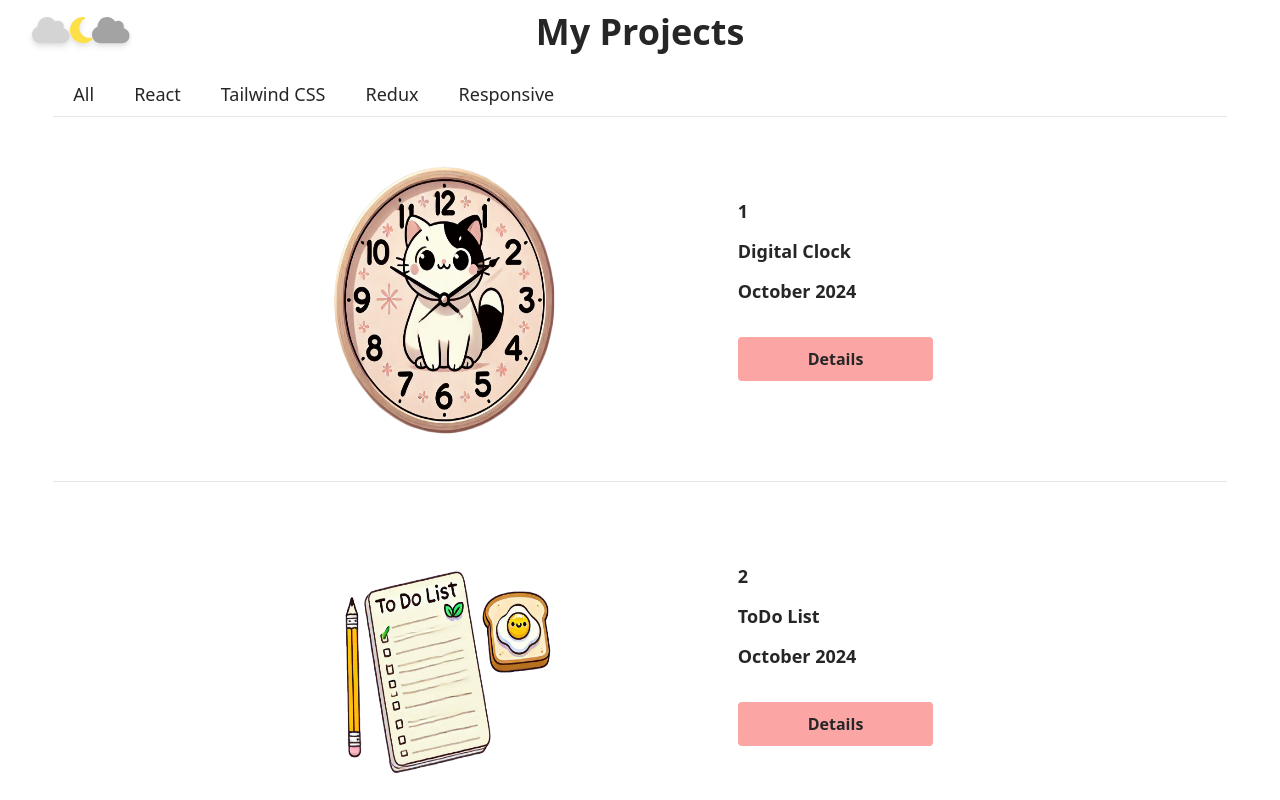
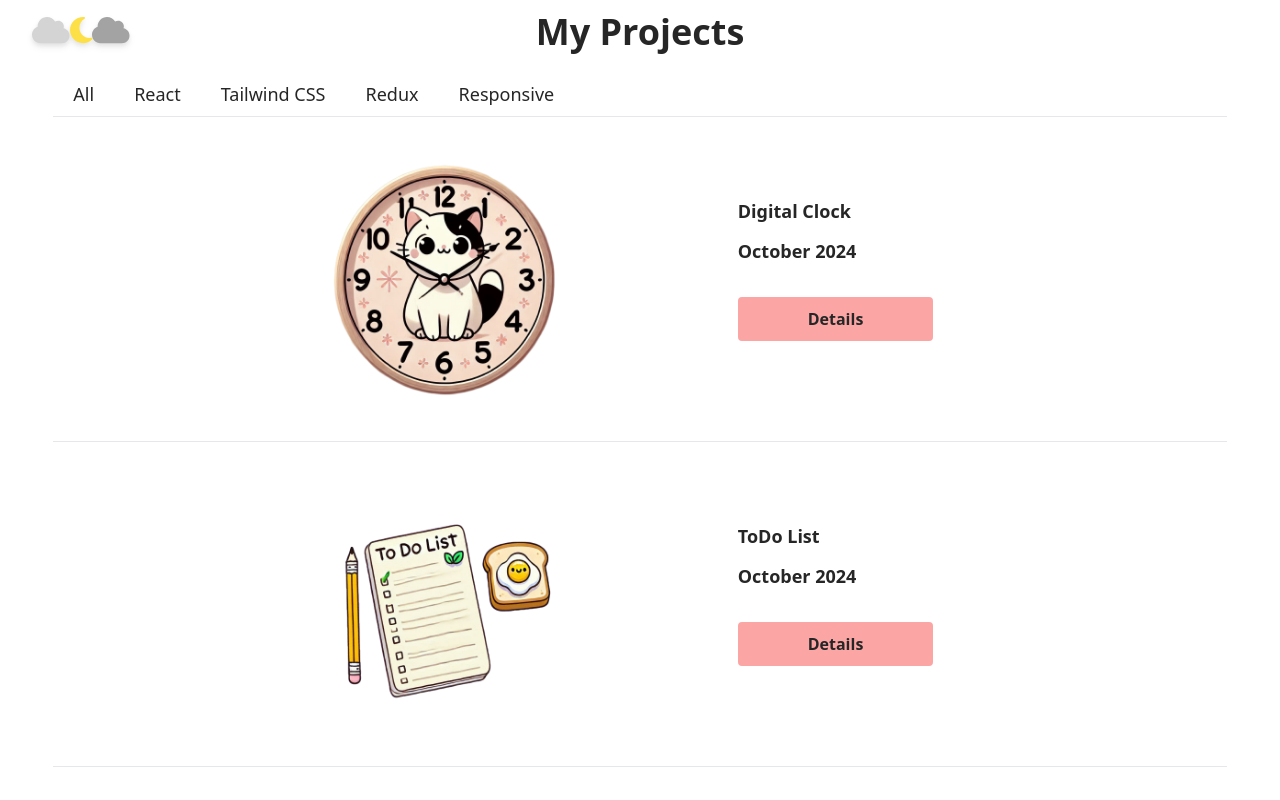
Before and after one commit to zahraRostami1999/portfolio, a React (Vite) app in the folder portfolio/: page /project in a window 1280 px wide. Shown: the top 800 px of the page. Built offline with nearby package versions, Linux system fonts and the light colour scheme.

Commit message:
edit ProjectCard: remove projects id

```diff
--- a/portfolio/src/components/ProjectCard.jsx
+++ b/portfolio/src/components/ProjectCard.jsx
@@ -10,7 +10,6 @@ const ProjectCard = (props) => {
                         <img className="lg:w-2/5 md:w-4/5 sm:w-5/6 w-full " src={props.project.cover} alt="project-image" />
                     </div>
                     <div className="w-1/3 py-10 font-semibold flex justify-start items flex-col gap-3 text-sm sm:text-sm md:text-lg">
-                        <h1>{props.project.id}</h1>
                         <h3>{props.project.title}</h3>
                         <h2>{props.project.date}</h2>
                         <button className="hover:border-2 border-2 border-red-300 hover:border-neutral-700 hover:font-bold rounded lg:w-1/2 md:w-1/2 sm:w-5/6 w-full px-5 py-2 lg:my-5 md:my-5 sm:my-3 my-3 bg-red-300 text-neutral-800 sm:text-sm text-xs md:text-base"><Link to={`/project/${id}`}>Details</Link></button>
```
